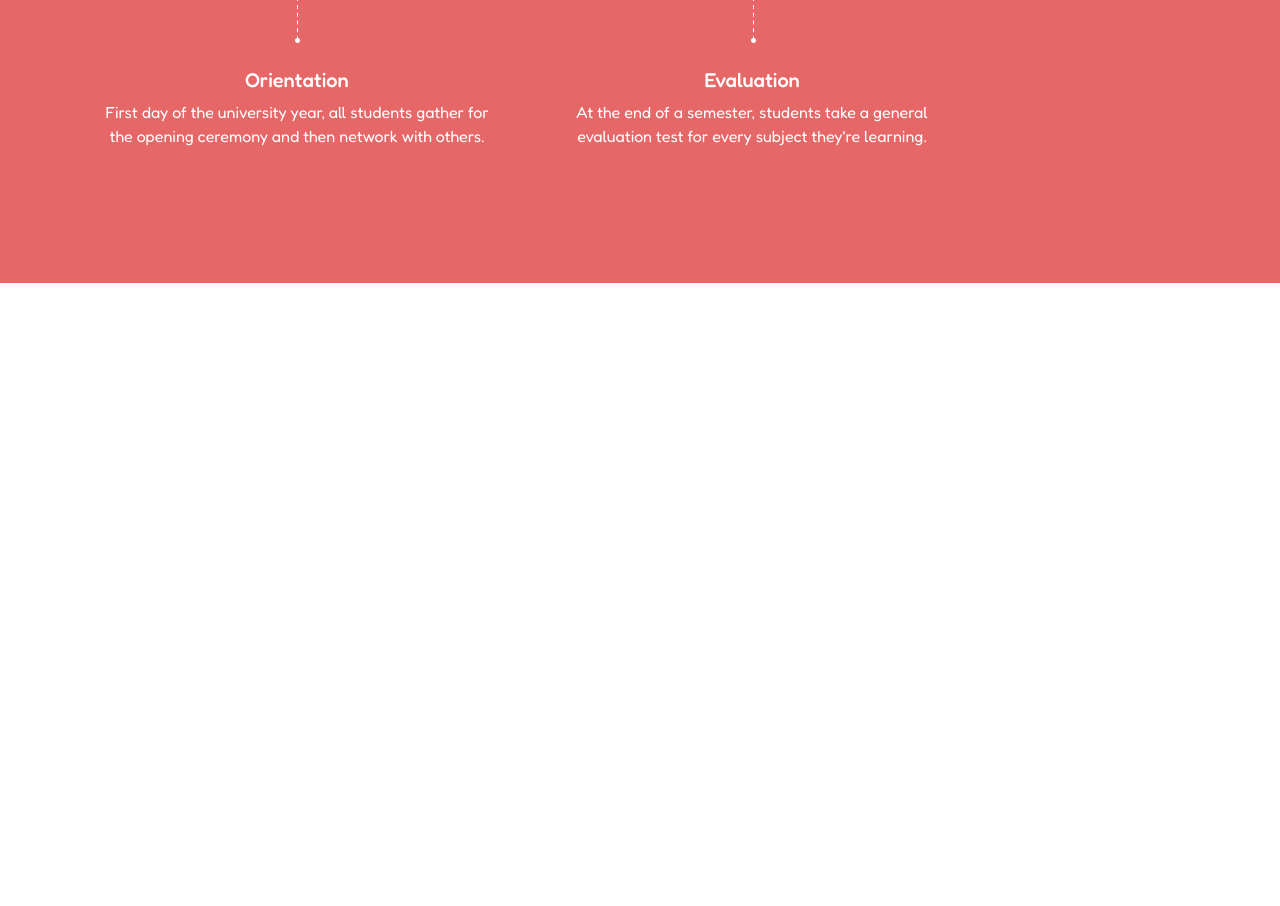
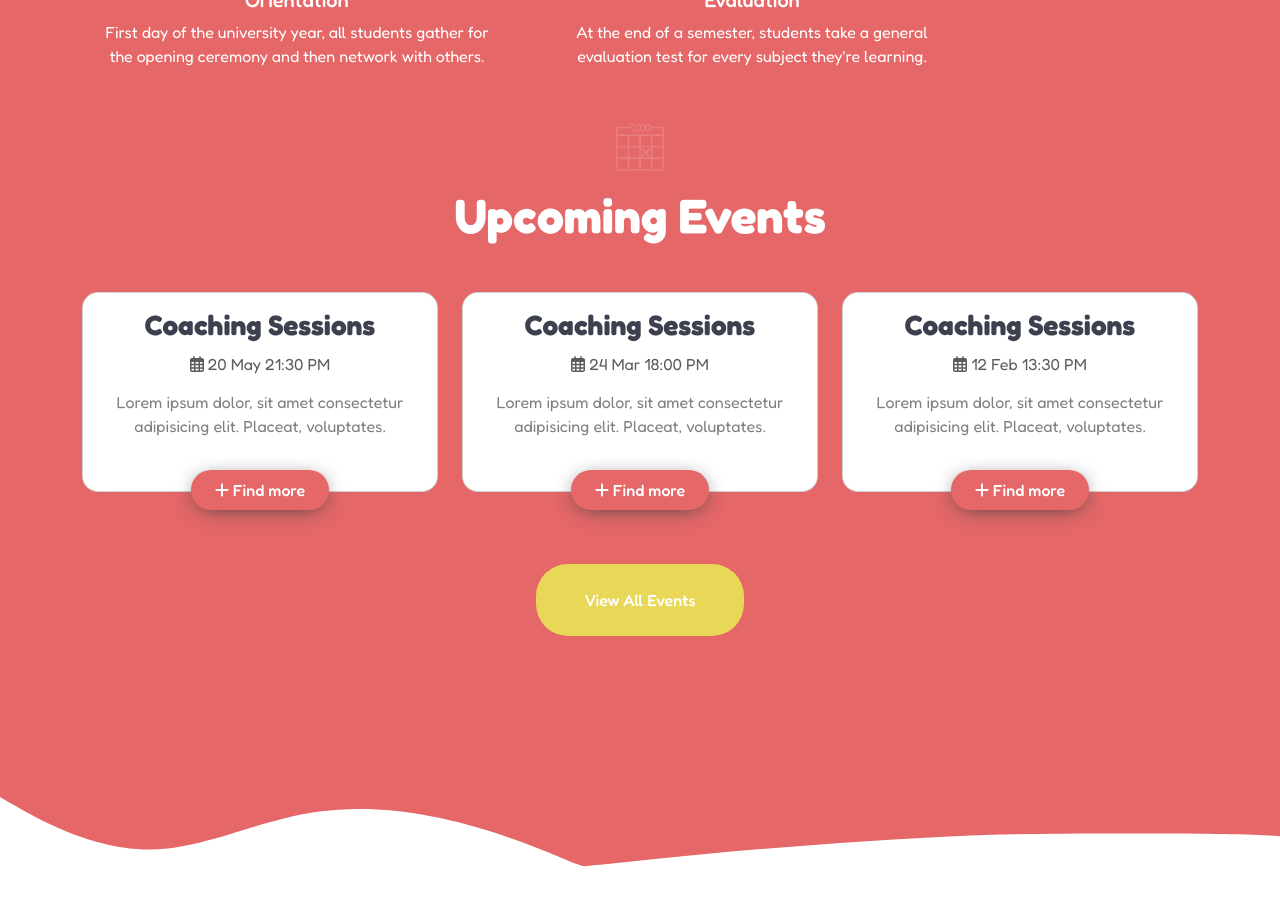
Before and after one commit to Francesco-Munafo/proj-html-vuejs, a Vue app: page / in a window 1280 px wide. Shown: the part 2880-3786 px from the top of the page. Before the commit the page ends 3163 px from the top, so only its background shows below. Built offline with nearby package versions, Linux system fonts and the light colour scheme.

Commit message:
Add events section and section splitter Add font awesome library to app

```diff
--- a/package.json
+++ b/package.json
@@ -9,6 +9,11 @@
     "preview": "vite preview"
   },
   "dependencies": {
+    "@fortawesome/fontawesome-svg-core": "^6.4.2",
+    "@fortawesome/free-brands-svg-icons": "^6.4.2",
+    "@fortawesome/free-regular-svg-icons": "^6.4.2",
+    "@fortawesome/free-solid-svg-icons": "^6.4.2",
+    "@fortawesome/vue-fontawesome": "^3.0.3",
     "@popperjs/core": "^2.11.8",
     "bootstrap": "^5.3.2",
     "sass": "^1.68.0",
--- a/src/App.vue
+++ b/src/App.vue
@@ -184,22 +184,26 @@
 
                         <div class="orientation description">
                             <h5>Orientation</h5>
-                           <p>First day of the university year, all students gather for the opening ceremony and then network with others.</p>
+                            <p>First day of the university year, all students gather for the opening ceremony and then
+                                network with others.</p>
                         </div>
 
                         <div class="demo description">
                             <h5>Demo Classes</h5>
-                           <p>In the first week, students try to accomodate with the teaching style and choose their optional courses.</p>
+                            <p>In the first week, students try to accomodate with the teaching style and choose their
+                                optional courses.</p>
                         </div>
 
                         <div class="evaluation description">
                             <h5>Evaluation</h5>
-                           <p>At the end of a semester, students take a general evaluation test for every subject they're learning.</p>
+                            <p>At the end of a semester, students take a general evaluation test for every subject they're
+                                learning.</p>
                         </div>
 
                         <div class="graduation description">
                             <h5>Graduation Day</h5>
-                           <p>At the end of a semester, students take a general evaluation test for every subject they're learning.</p>
+                            <p>At the end of a semester, students take a general evaluation test for every subject they're
+                                learning.</p>
                         </div>
 
 
@@ -208,15 +212,73 @@
 
                 </div>
             </div>
+            <div class="row justify-content-center m-0">
+                <div class="col d-flex flex-column align-items-center">
+                    <img class="d-block pb-3" width="48" src="./assets/img/upcoming-events-calendar-icon.png" alt="">
+                    <h2 class="fw-bold txt_white d-inline-block m-auto">Upcoming Events</h2>
+                    <div class="container mt-5 d-flex flex-column justify-content-between gap-5">
+                        <div class="row row-cols-3">
+                            <div class="col">
+                                <div class="card rounded-4">
+                                    <div class="card-body text-center pb-0">
+                                        <h3 class="card-title txt_main fw-bold">Coaching Sessions</h3>
+                                        <h6 class="card-subtitle txt_light_dark fw-normal mb-2 py-2 text-muted ">
+                                            <font-awesome-icon :icon="['far', 'calendar-days']" /> 20 May 21:30 PM</h6>
+                                        <p class="card-text txt_light_dark">Lorem ipsum dolor, sit amet consectetur
+                                            adipisicing elit. Placeat, voluptates.</p>
+                                        <button
+                                            class="bg_danger prova txt_white fw-medium rounded-5 border-0 p-2 px-4"><font-awesome-icon
+                                                :icon="['fas', 'plus']" /> Find more</button>
+                                    </div>
+                                </div>
+                            </div>
+                            <div class="col">
+                                <div class="card rounded-4">
+                                    <div class="card-body text-center pb-0">
+                                        <h3 class="card-title txt_main fw-bold">Coaching Sessions</h3>
+                                        <h6 class="card-subtitle txt_light_dark fw-normal mb-2 py-2 text-muted ">
+                                            <font-awesome-icon :icon="['far', 'calendar-days']" /> 24 Mar 18:00 PM</h6>
+                                        <p class="card-text txt_light_dark">Lorem ipsum dolor, sit amet consectetur
+                                            adipisicing elit. Placeat, voluptates.</p>
+                                        <button
+                                            class="bg_danger prova txt_white fw-medium rounded-5 border-0 p-2 px-4"><font-awesome-icon
+                                                :icon="['fas', 'plus']" /> Find more</button>
+
+                                    </div>
+                                </div>
+                            </div>
+                            <div class="col">
+                                <div class="card rounded-4">
+                                    <div class="card-body text-center pb-0">
+                                        <h3 class="card-title txt_main fw-bold">Coaching Sessions</h3>
+                                        <h6 class="card-subtitle txt_light_dark fw-normal mb-2 py-2 text-muted">
+                                            <font-awesome-icon :icon="['far', 'calendar-days']" /> 12 Feb 13:30 PM</h6>
+                                        <p class="card-text txt_light_dark">Lorem ipsum dolor, sit amet consectetur
+                                            adipisicing elit. Placeat, voluptates.</p>
+                                        <button
+                                            class="bg_danger prova txt_white fw-medium rounded-5 border-0 p-2 px-4"><font-awesome-icon
+                                                :icon="['fas', 'plus']" /> Find more</button>
+
+                                    </div>
+                                </div>
+                            </div>
+
+                        </div>
+                        <button class="bg_warning txt_white fw-medium rounded-5 border-0 mt-4 p-4 px-5 m-auto">View All Events</button>
+                    </div>
+                </div>
+
+        </div>
 
     </section>
+
+    <section id="events_splitter"></section>
 
 </main>
 
 <footer>
 
-    </footer>
-</template>
+</footer></template>
 
 
 <style></style>
--- a/src/assets/scss/app.scss
+++ b/src/assets/scss/app.scss
@@ -50,6 +50,10 @@ body {
     color: $ep-text-main;
 }
 
+.txt_light_dark{
+    color: $ep-text-light-dark;
+}
+
 
 /*#endregion TEXT UTILITIES */
 
@@ -65,7 +69,15 @@ body {
     background-image: url('../svg/svg-0.svg');
     width: 100%;
     height: 180px;
+}
 
+#events_splitter{
+    background-image: url('../svg/svg-1.svg');
+    background-position: -20px;
+    background-repeat: no-repeat;
+    width: 100%;
+    height: 165px;
+    margin-top: -0.5px;
 }
 
 /*#endregion SECTION DIVIDERS */
@@ -157,11 +169,11 @@ h2 {
 
 #events{
     background-color: $ep-bg-danger;
-    padding: 15rem 0;
+    padding: 10rem 0;
 }
 
 .timeline{
-    margin-top: 10rem;
+    margin: 10rem 0;
     position: relative;
 }
 
@@ -191,3 +203,11 @@ h2 {
     top: -100px;
     left: 700px;
 }
+
+.prova{
+    display: inline-block;
+    margin-bottom: -1.2rem;
+    margin-top: 1rem;
+    vertical-align: top;
+    box-shadow: 0 4px 20px -5px $ep-bg-light-dark;
+}
--- a/src/main.js
+++ b/src/main.js
@@ -2,7 +2,14 @@ import { createApp } from 'vue'
 import './assets/scss/app.scss'
 import App from './App.vue'
 import * as bootstrap from 'bootstrap'
+import { library } from '@fortawesome/fontawesome-svg-core'
+import { FontAwesomeIcon } from '@fortawesome/vue-fontawesome'
+import { faCalendarDays, faEye } from '@fortawesome/free-regular-svg-icons'
+import { faMagnifyingGlass, faUserPlus, faPlus  } from '@fortawesome/free-solid-svg-icons'
+import { faFacebookF, faTwitter, faInstagram } from '@fortawesome/free-brands-svg-icons'
+library.add(faCalendarDays, faEye, faMagnifyingGlass, faUserPlus, faPlus, faFacebookF, faTwitter, faInstagram)
 
 createApp(App)
 .component('bootstrap', bootstrap)
+.component('font-awesome-icon', FontAwesomeIcon)
 .mount('#app')
```
Also changed, not shown: 1 other file (tests, documents, lock files or other folders). Lines whose indentation alone changed are shown as unchanged.
